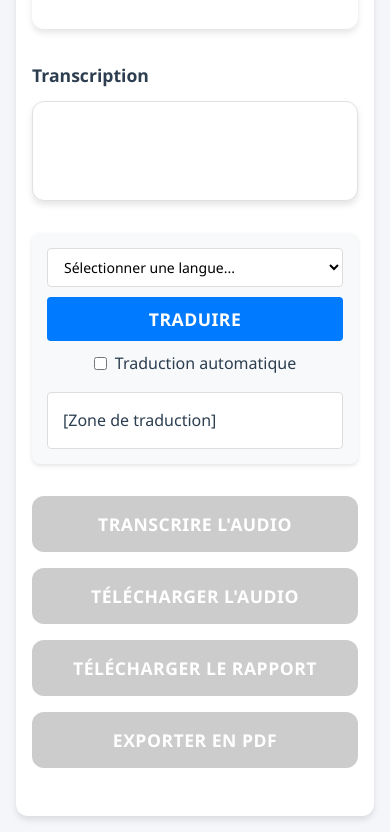
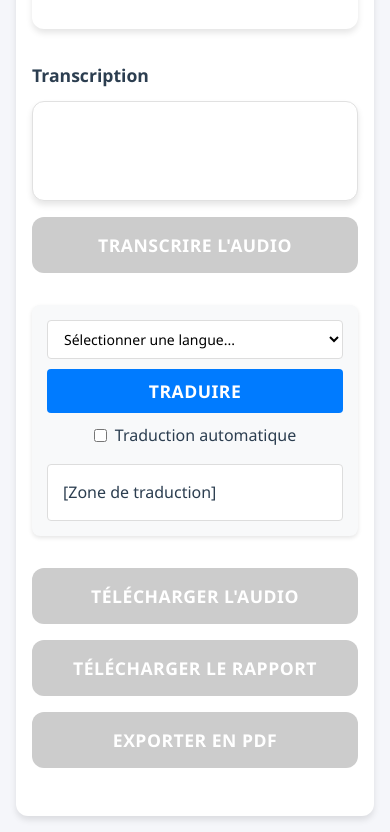
Before and after one commit to Fsisnio/alexia., a website: page frontend/index.html in a window 390 px wide. Shown: the part 1975-2807 px from the top of the page. Drawn offline with Linux system fonts and the light colour scheme.

Commit message:
Move Transcribe button below transcription for mobile visibility
Made-with: Cursor

```diff
--- a/frontend/index.html
+++ b/frontend/index.html
@@ -123,6 +123,9 @@
         <div class="transcription-section">
             <h3 data-translate="transcription">Transcription</h3>
             <div id="transcription" class="transcription"></div>
+            <div class="transcribe-action-inline">
+                <button id="transcribeAudio" class="button secondary" disabled data-translate="transcribeAudio" title="Transcrire l'audio enregistré (fallback pour mobile)">Transcrire l'audio</button>
+            </div>
         </div>
 
         <!-- Zone de traduction -->
@@ -146,7 +149,6 @@
 
         <!-- Actions post-enregistrement -->
         <div class="post-recording-actions">
-            <button id="transcribeAudio" class="button secondary" disabled data-translate="transcribeAudio" title="Transcrire l'audio enregistré (fallback pour mobile)">Transcrire l'audio</button>
             <button id="downloadAudio" class="button secondary" disabled data-translate="downloadAudio">Télécharger l'audio</button>
             <button id="downloadReport" class="button secondary" disabled data-translate="downloadReport">Télécharger le rapport (HTML)</button>
             <button id="downloadReportPdf" class="button secondary" disabled data-translate="downloadReportPdf">Exporter en PDF</button>
--- a/frontend/styles.css
+++ b/frontend/styles.css
@@ -333,6 +333,19 @@ h1 {
         max-height: 250px;
         padding: 1rem;
         font-size: 1rem;
+    }
+}
+
+/* Bouton Transcrire (visible juste après la transcription, priorité mobile) */
+.transcribe-action-inline {
+    margin-top: 1rem;
+}
+.transcribe-action-inline .button {
+    width: 100%;
+}
+@media (min-width: 769px) {
+    .transcribe-action-inline .button {
+        width: auto;
     }
 }
 
```
